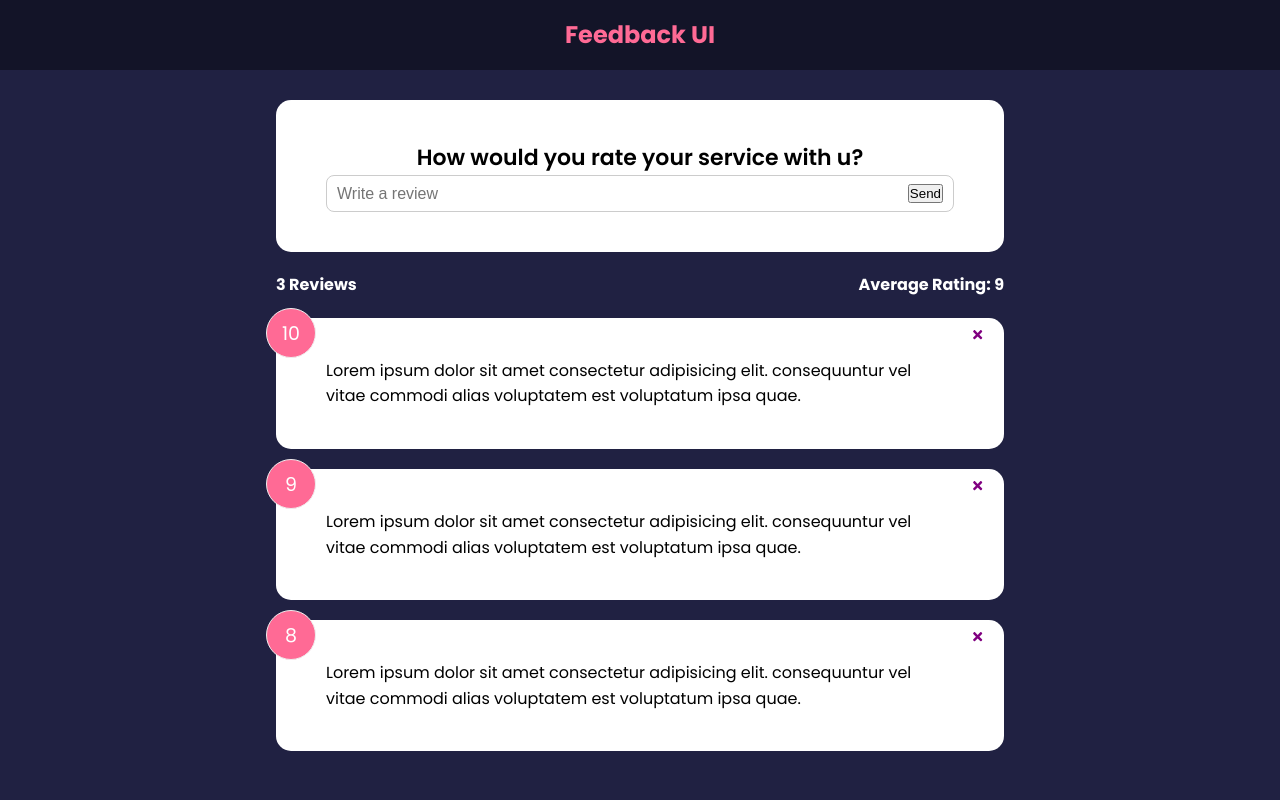
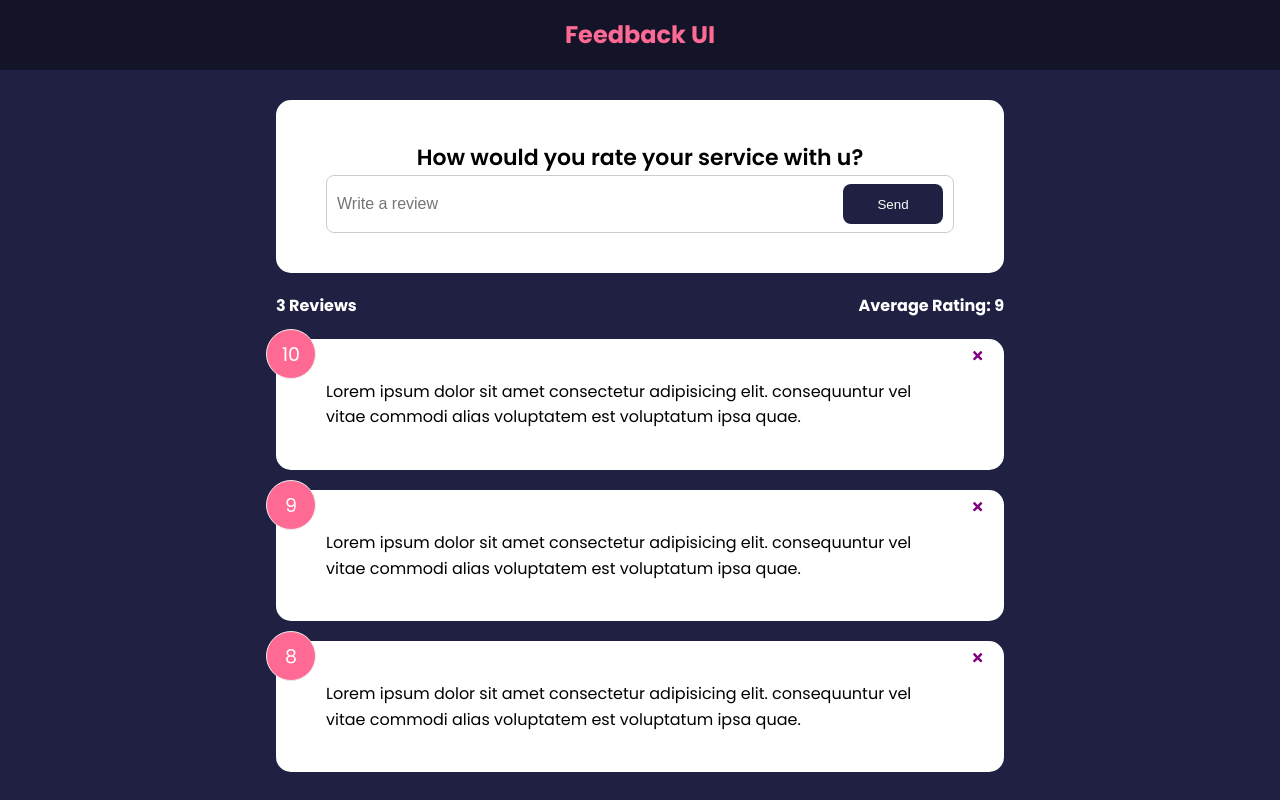
Before and after one commit to RobertoMarungo/Feedback-UI-App, a React (Create React App) app: page / in a window 1280 px wide. Built offline with nearby package versions, Linux system fonts and the light colour scheme.

Commit message:
Added Button Component with style to use throughout App

```diff
--- a/src/components/FeedbackForm.jsx
+++ b/src/components/FeedbackForm.jsx
@@ -1,5 +1,6 @@
+import { useState } from 'react';
 import Card from './shared/Card';
-import { useState } from 'react';
+import Button from './shared/Button';
 
 function FeedbackForm() {
   const [text, setText] = useState('');
@@ -20,7 +21,7 @@
             placeholder='Write a review'
             value={text}
           />
-          <button type='submit'>Send</button>
+          <Button type='submit'>Send</Button>
         </div>
       </form>
     </Card>
--- /dev/null
+++ b/src/components/shared/Button.jsx
@@ -0,0 +1,27 @@
+import PropTypes from 'prop-types';
+
+function Button({ children, version, type, isDisabled }) {
+  return (
+    <button
+      type={type}
+      disabled={isDisabled}
+      className={`btn btn-${version}`}>
+      {children}
+    </button>
+  );
+}
+
+Button.defaultProps = {
+  version: 'primary',
+  type: 'button',
+  isDisabled: false,
+};
+
+Button.propTypes = {
+  children: PropTypes.node.isRequired,
+  version: PropTypes.string,
+  type: PropTypes.string,
+  isDisabled: PropTypes.bool,
+};
+
+export default Button;
```
